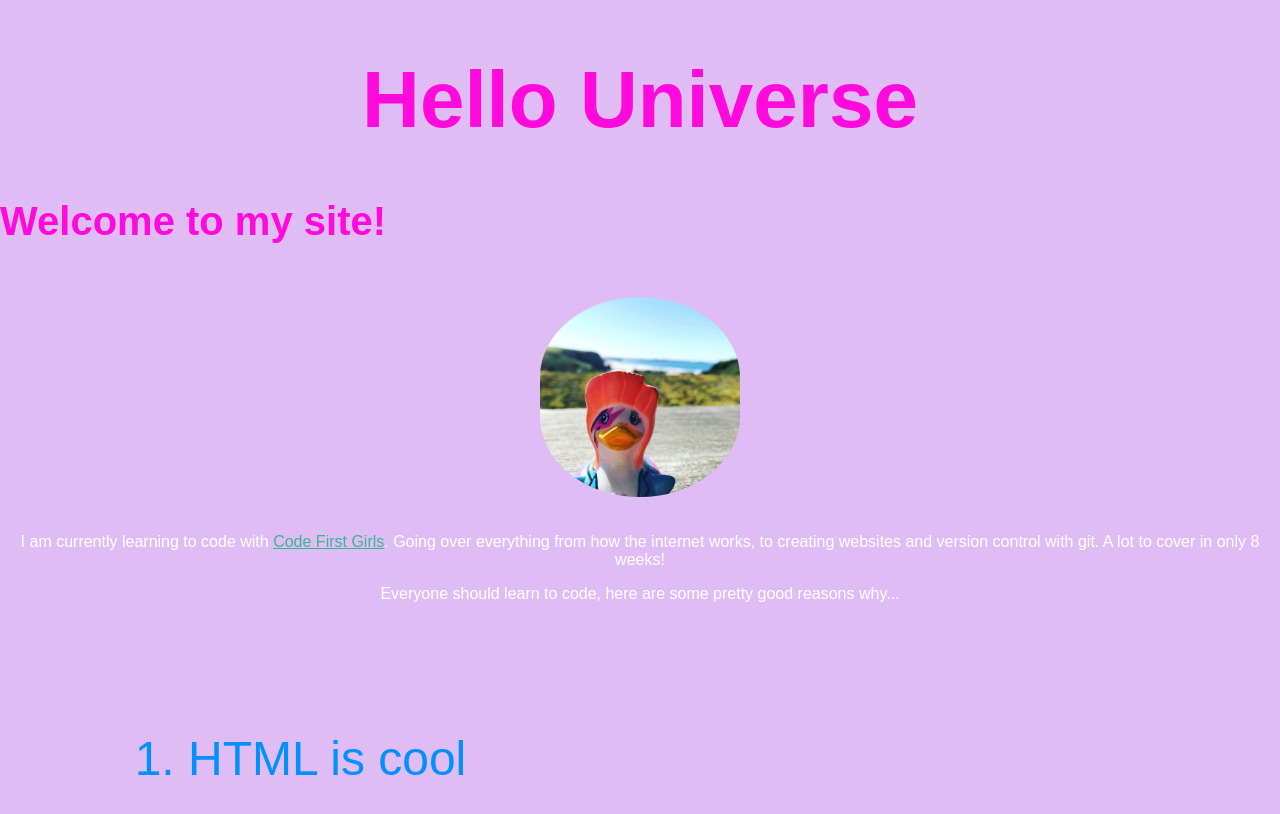
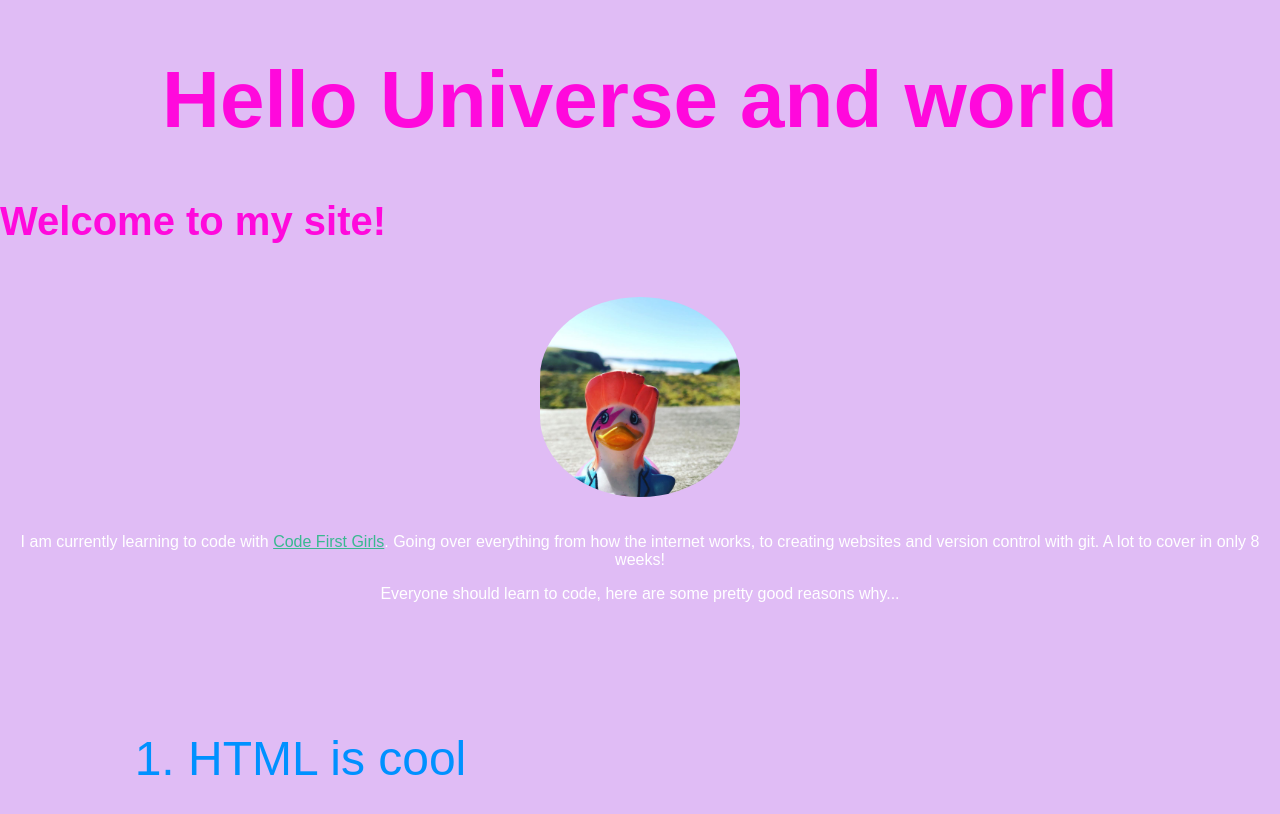
Before and after one commit to Jemmahoolahan/beginners-week-one-master, a plain HTML site: page index2.html in a window 1280 px wide. Shown: the top 814 px of the page. Drawn offline with Linux system fonts and the light colour scheme.

Commit message:
hello universe and world
both world and universe

```diff
--- a/index2.html
+++ b/index2.html
@@ -11,7 +11,7 @@
   </head>
 <body>
   <div>
-  <h1>Hello Universe</h1>
+  <h1>Hello Universe and world</h1>
   <h2>Welcome to my site!</h2>
       <img src="./duck.jpg" alt="image of a duck" width="200px">
 </div>
```
